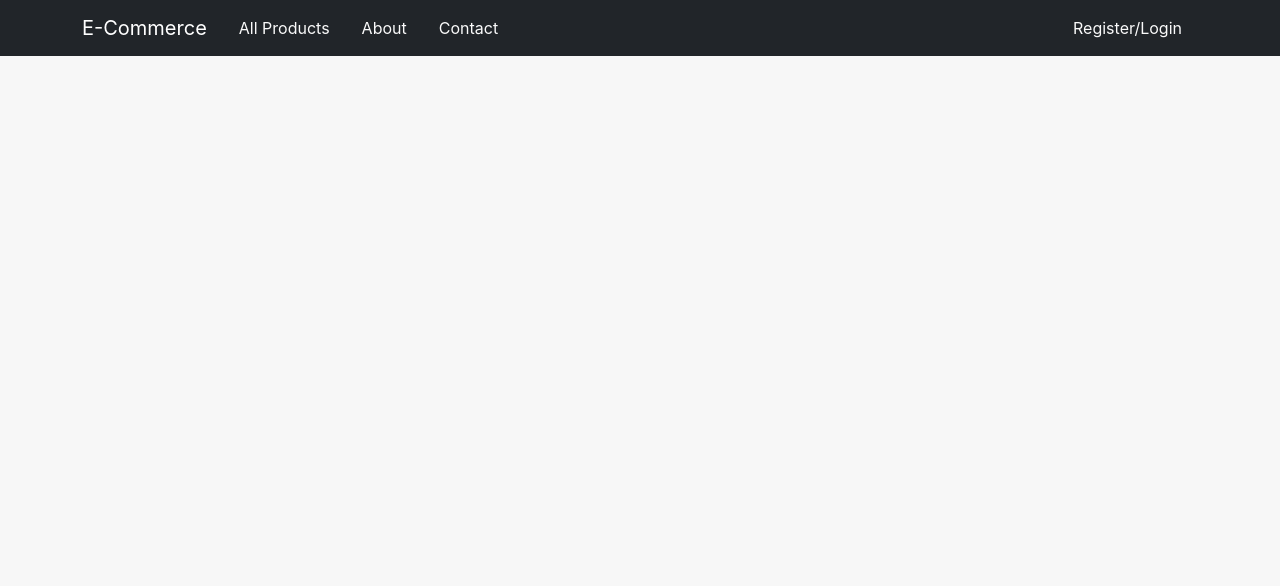
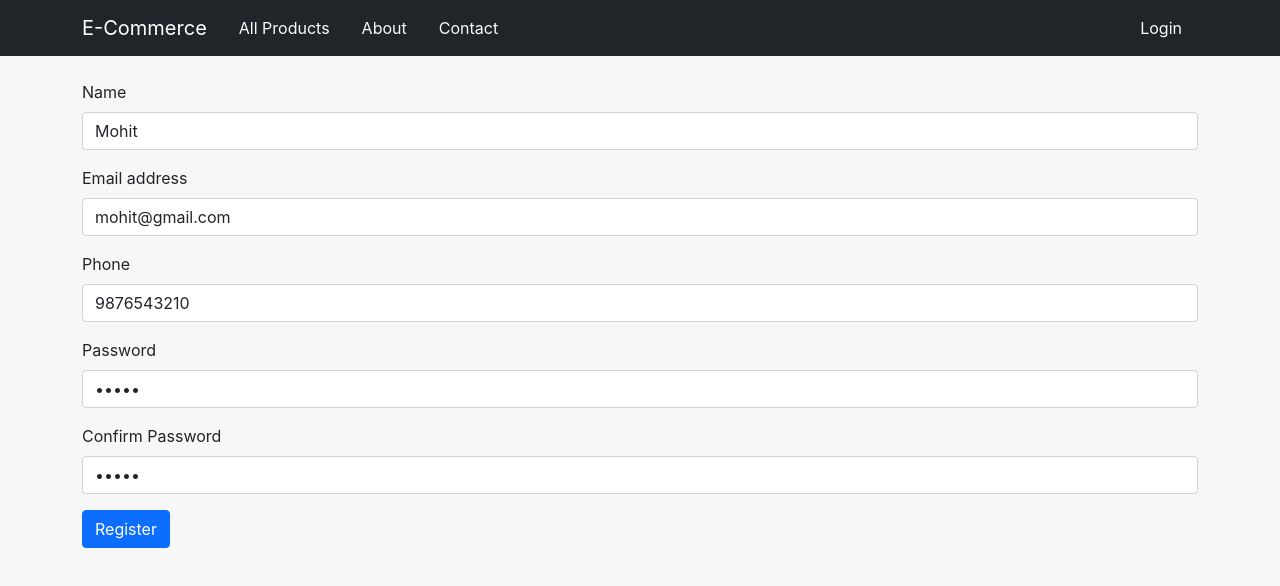
Before and after one commit to mohityadav7/ecommerce-frontend, a React (Create React App) app: page /auth/register in a window 1280 px wide. Shown: the top 586 px of the page. Built offline with nearby package versions, Linux system fonts and the light colour scheme.

Commit message:
✨ added login and register forms

```diff
--- a/src/App.tsx
+++ b/src/App.tsx
@@ -5,6 +5,7 @@ import Home from './Components/Home';
 import About from './Components/About';
 import Header from './Components/Header';
 import ProductDetails from './Components/ProductDetails';
+import Auth from './Components/Auth';
 
 const App = () => (
   <>
@@ -14,7 +15,12 @@ const App = () => (
       <Route component={Contact} path="/contact" exact />
       <Route component={About} path="/about" exact />
       <Route component={ProductDetails} path="/products/:id" exact />
-      {/* <Route component={} */}
+      <Route path="/auth/register" exact>
+        <Auth register />
+      </Route>
+      <Route path="/auth/login" exact>
+        <Auth register={false} />
+      </Route>
     </Switch>
   </>
 );
--- /dev/null
+++ b/src/Components/Auth.tsx
@@ -0,0 +1,9 @@
+import React from 'react';
+import LoginForm from './LoginForm';
+import RegisterForm from './RegisterForm';
+
+const Auth = ({ register }: { register: boolean }) => (
+  <div className="p-4">{register ? <RegisterForm /> : <LoginForm />}</div>
+);
+
+export default Auth;
--- a/src/Components/Header.tsx
+++ b/src/Components/Header.tsx
@@ -2,16 +2,20 @@ import React from 'react';
 import { NavLink } from 'react-router-dom';
 
 const Header = () => (
-  // <div className="top-nav">
   <div className="navbar navbar-dark bg-dark navbar-expand-lg">
     <div className="container">
       <NavLink className="navbar-brand" to="/">
         E-Commerce
       </NavLink>
-      <button className="navbar-toggler" type="button">
+      <button
+        className="navbar-toggler"
+        type="button"
+        data-bs-toggle="collapse"
+        data-bs-target="#navbarSupportedContent"
+      >
         <span className="navbar-toggler-icon" />
       </button>
-      <div className="collapse navbar-collapse" id="navbarNavDropdown">
+      <div className="collapse navbar-collapse" id="navbarSupportedContent">
         <ul className="navbar-nav">
           <li className="nav-item">
             <NavLink exact className="nav-item" to="/">
@@ -32,15 +36,14 @@ const Header = () => (
 
         <ul className="navbar-nav ms-auto">
           <li>
-            <NavLink exact className="nav-item" to="/login">
-              Register/Login
+            <NavLink exact className="nav-item" to="/auth/login">
+              Login
             </NavLink>
           </li>
         </ul>
       </div>
     </div>
   </div>
-  // </div>
 );
 
 export default Header;
--- /dev/null
+++ b/src/Components/LoginForm.tsx
@@ -0,0 +1,73 @@
+import React, { useState } from 'react';
+import { Link } from 'react-router-dom';
+
+const LoginForm = () => {
+  const [email, setEmail] = useState('mohit@gmail.com');
+  const [password, setPassword] = useState('mohit');
+
+  const handleSubmit = async (e: any) => {
+    e.preventDefault();
+    console.log(email, password);
+    try {
+      const response = await fetch('http://localhost:8000/api/v1/users/login', {
+        method: 'POST',
+        headers: {
+          'Content-Type': 'application/json',
+        },
+        body: JSON.stringify({
+          email,
+          password,
+        }),
+      });
+      const data = await response.json();
+      console.log(data);
+    } catch (error) {
+      console.error(error);
+    }
+  };
+
+  return (
+    <div className="container">
+      <form onSubmit={handleSubmit}>
+        <div className="mb-3">
+          <label htmlFor="loginEmailInput" className="form-label">
+            Email address
+          </label>
+          <input
+            onChange={(e: any) => {
+              setEmail(e.target.value);
+            }}
+            type="email"
+            className="form-control"
+            id="loginEmailInput"
+            value={email}
+            autoComplete="off"
+          />
+        </div>
+        <div className="mb-3">
+          <label htmlFor="loginPasswordInput" className="form-label">
+            Password
+          </label>
+          <input
+            onChange={(e: any) => {
+              setPassword(e.target.value);
+            }}
+            type="password"
+            className="form-control"
+            id="loginPasswordInput"
+            value={password}
+            autoComplete="off"
+          />
+        </div>
+        <button type="submit" className="btn btn-primary">
+          Login
+        </button>
+      </form>
+      <p className="mt-4">
+        Don&apos;t have an account? <Link to="/auth/register">Register</Link>
+      </p>
+    </div>
+  );
+};
+
+export default LoginForm;
--- /dev/null
+++ b/src/Components/RegisterForm.tsx
@@ -0,0 +1,126 @@
+import React, { useState } from 'react';
+
+const RegisterForm = () => {
+  const [name, setName] = useState('Mohit');
+  const [email, setEmail] = useState('mohit@gmail.com');
+  const [phone, setPhone] = useState('9876543210');
+  const [password, setPassword] = useState('mohit');
+  const [confirmPassword, setConfirmPassword] = useState('mohit');
+
+  const handleSubmit = async (e: any) => {
+    e.preventDefault();
+    console.log(email, password);
+    try {
+      const response: any = await fetch(
+        'http://localhost:8000/api/v1/users/createUser',
+        {
+          method: 'POST',
+          headers: {
+            'Content-Type': 'application/json',
+          },
+          body: JSON.stringify({
+            name,
+            email,
+            phone,
+            pwd: password,
+            pwd_confirm: confirmPassword,
+          }),
+        }
+      );
+      console.log(response);
+    } catch (err) {
+      console.log(err);
+    }
+  };
+  return (
+    <div className="container">
+      <form onSubmit={handleSubmit}>
+        <div className="mb-3">
+          <label htmlFor="nameInput" className="form-label">
+            Name
+          </label>
+          <input
+            onChange={(e: any) => {
+              setName(e.target.value);
+            }}
+            name="name"
+            type="text"
+            className="form-control"
+            id="nameInput"
+            value={name}
+            autoComplete="off"
+          />
+        </div>
+        <div className="mb-3">
+          <label htmlFor="emailInput" className="form-label">
+            Email address
+          </label>
+          <input
+            onChange={(e: any) => {
+              setEmail(e.target.value);
+            }}
+            name="email"
+            type="email"
+            className="form-control"
+            id="emailInput"
+            value={email}
+            autoComplete="off"
+          />
+        </div>
+        <div className="mb-3">
+          <label htmlFor="phoneInput" className="form-label">
+            Phone
+          </label>
+          <input
+            onChange={(e: any) => {
+              setPhone(e.target.value);
+            }}
+            name="phone"
+            type="phone"
+            className="form-control"
+            id="phoneInput"
+            value={phone}
+            autoComplete="off"
+          />
+        </div>
+        <div className="mb-3">
+          <label htmlFor="passwordInput" className="form-label">
+            Password
+          </label>
+          <input
+            onChange={(e: any) => {
+              setPassword(e.target.value);
+            }}
+            name="pwd"
+            type="password"
+            className="form-control"
+            id="passwordInput"
+            value={password}
+            autoComplete="off"
+          />
+        </div>
+        <div className="mb-3">
+          <label htmlFor="passwordConfirmInput" className="form-label">
+            Confirm Password
+          </label>
+          <input
+            onChange={(e: any) => {
+              setConfirmPassword(e.target.value);
+            }}
+            name="pwd_confirm"
+            type="password"
+            className="form-control"
+            id="passwordConfirmInput"
+            value={confirmPassword}
+            autoComplete="off"
+          />
+        </div>
+        <button type="submit" className="btn btn-primary">
+          Register
+        </button>
+      </form>
+    </div>
+  );
+};
+
+export default RegisterForm;
```
Also changed, not shown: 1 other file (tests, documents, lock files or other folders).
